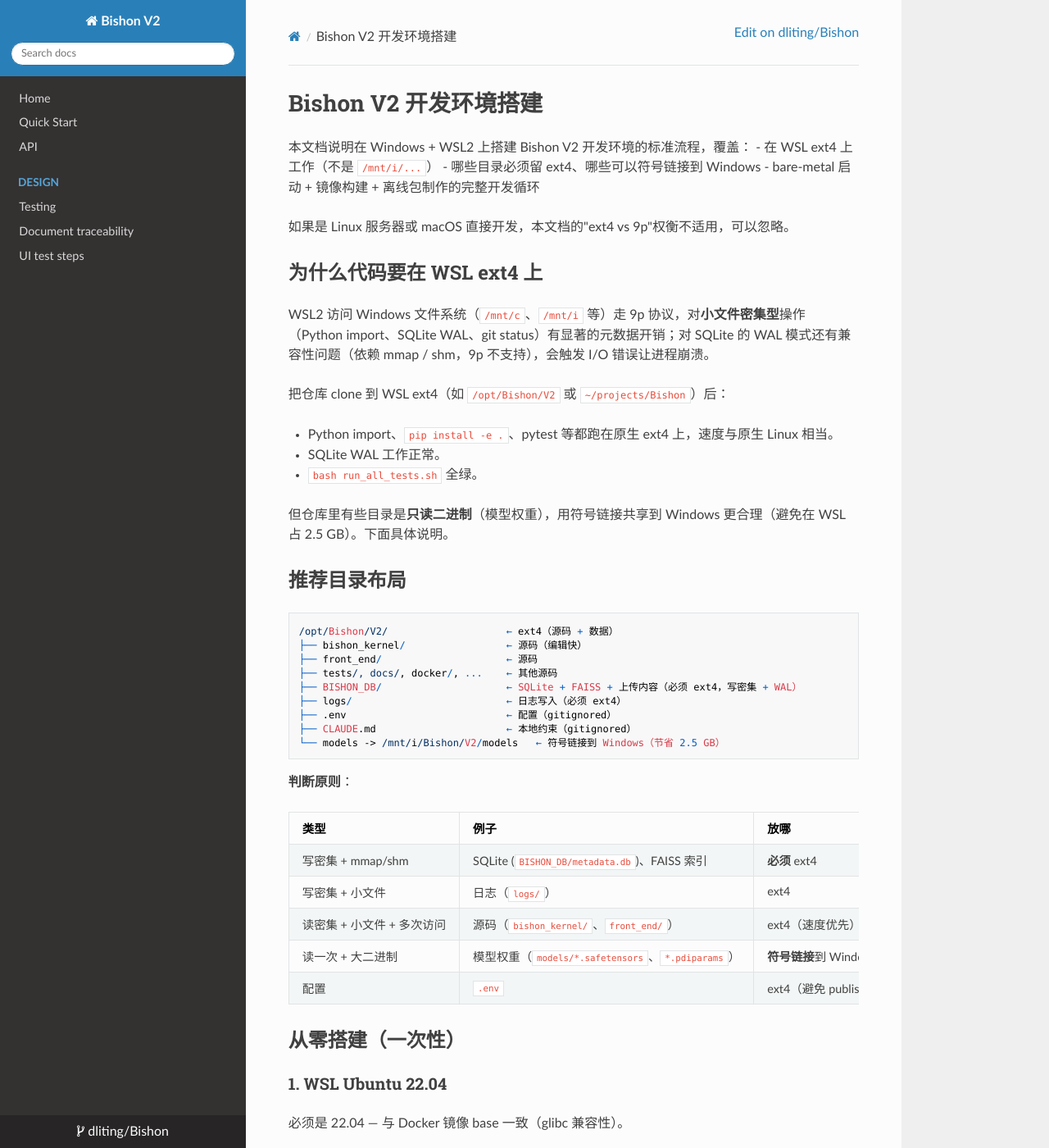
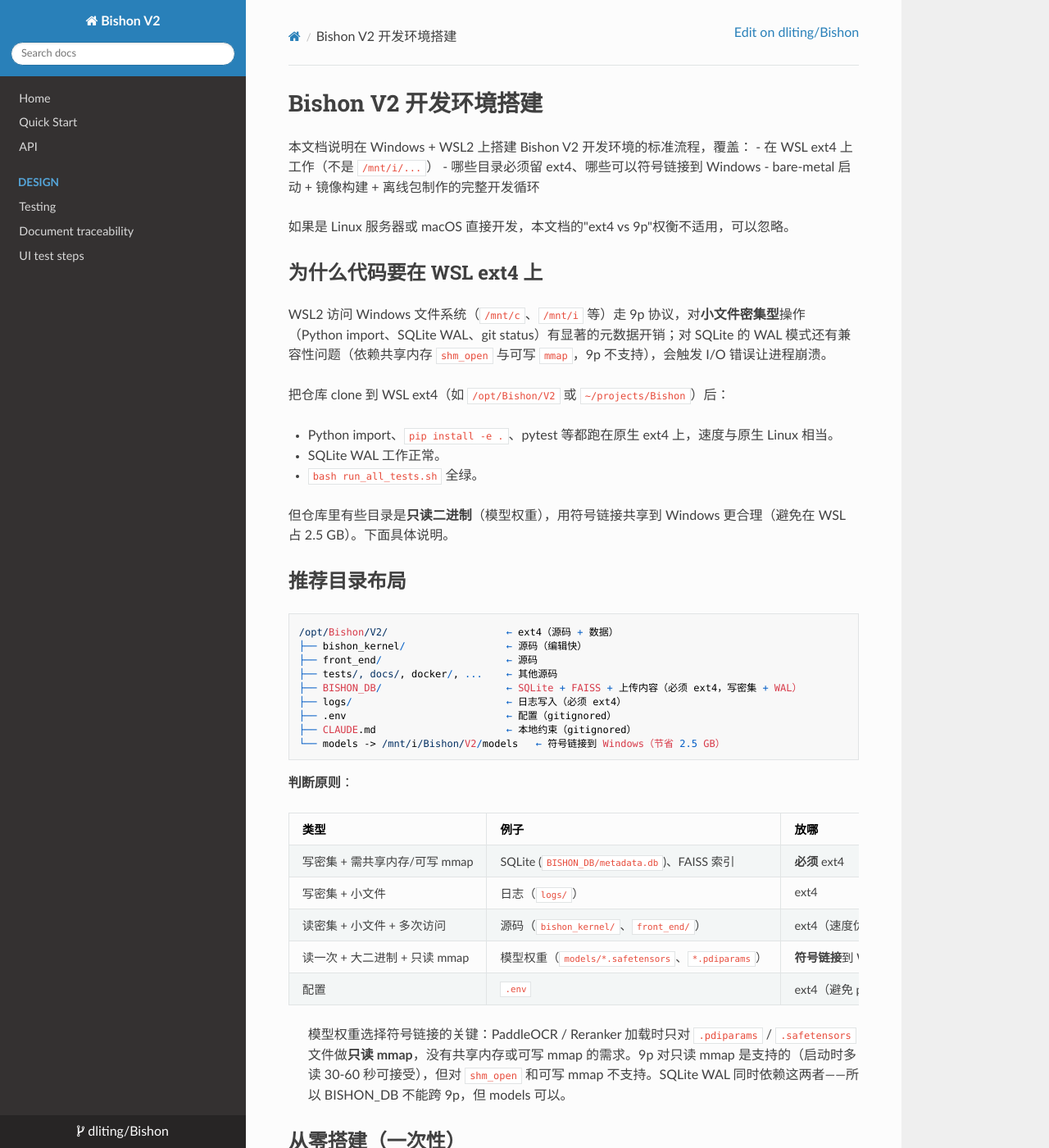
Before and after one commit to dliting/Bishon, an MkDocs documentation site: the page built from docs/dev-environment.md, in a window 1280 px wide and 1400 px high. Shown: the whole window at 82% size. Built offline with MkDocs 1.6.1, drawn with Linux system fonts in a browser that asks for light colours; nearby versions of some CDN libraries.

Commit message:
refactor: complete shared-helper migration + fix test discovery
Round-1 code review on 37a2f43 surfaced four Important items; all fixed:

- I1: rename tests/scripts/test_start_sh.sh → test_start_sh.bats so the new
  run_all_tests.sh glob (*.bats) rediscovers the 4 start.sh tests that were
  silently dropped during the previous commit.
- I2: migrate bishon-{build,install,publish,start,stop,uninstall}.sh and
  make-release.sh / validate-manifest.sh to use shared bishon_log/die via
  `source lib/common.sh` + `BISHON_LOG_TAG=<tag>`. Each script keeps local
  `log()`/`die()` one-line aliases so existing call sites work unchanged.
  Single source of truth for log formatting; uniform tag handling.
- I3: bishon_validate_host_dir_fs now calls bishon_warn (new helper) which
  respects BISHON_LOG_TAG — error messages keep the [install]/[release]/...
  prefix so operators can grep deploy logs. New bats test verifies this.
- S1: bishon_validate_host_dir_fs prints the fs_type to stdout on success,
  so bishon-install.sh no longer needs to re-run `df -T` for its success
  log line.
- S2: bishon_parse_manifest uses shell parameter expansion for whitespace
  trimming instead of `xargs`, which mishandles quoted paths.
- S5: docs/dev-environment.md softens the "no mmap" claim — PaddleOCR /
  Reranker DO use read-only mmap for .pdiparams/.safetensors; the
  distinction is "no shared memory / writable mmap" (the things 9p
  actually fails on), not "no mmap at all".

Skipped deliberately (defer or out of scope):
- I4: raw-line context in make-release.sh MANIFEST error — marginal value,
  accepted.
- S3: bats teardown hooks — clean up but not blocking.
- S4: validate-manifest path-traversal/duplicate checks — manifest is
  hand-curated.
- S6/S7/S8: doc/symlink/portability polish.

Tests: 20/20 bats pass (was 15 + 4 hidden by I1 bug).
validate-manifest.sh still reports 26 paths, 0 missing.

Co-Authored-By: Claude Opus 4.7 <noreply@anthropic.com>

```diff
--- a/docs/dev-environment.md
+++ b/docs/dev-environment.md
@@ -9,7 +9,7 @@
 
 ## 为什么代码要在 WSL ext4 上
 
-WSL2 访问 Windows 文件系统（`/mnt/c`、`/mnt/i` 等）走 9p 协议，对**小文件密集型**操作（Python import、SQLite WAL、git status）有显著的元数据开销；对 SQLite 的 WAL 模式还有兼容性问题（依赖 mmap / shm，9p 不支持），会触发 I/O 错误让进程崩溃。
+WSL2 访问 Windows 文件系统（`/mnt/c`、`/mnt/i` 等）走 9p 协议，对**小文件密集型**操作（Python import、SQLite WAL、git status）有显著的元数据开销；对 SQLite 的 WAL 模式还有兼容性问题（依赖共享内存 `shm_open` 与可写 `mmap`，9p 不支持），会触发 I/O 错误让进程崩溃。
 
 把仓库 clone 到 WSL ext4（如 `/opt/Bishon/V2` 或 `~/projects/Bishon`）后：
 
@@ -37,11 +37,13 @@ WSL2 访问 Windows 文件系统（`/mnt/c`、`/mnt/i` 等）走 9p 协议，对
 
 | 类型 | 例子 | 放哪 |
 |---|---|---|
-| 写密集 + mmap/shm | SQLite (`BISHON_DB/metadata.db`)、FAISS 索引 | **必须** ext4 |
+| 写密集 + 需共享内存/可写 mmap | SQLite (`BISHON_DB/metadata.db`)、FAISS 索引 | **必须** ext4 |
 | 写密集 + 小文件 | 日志（`logs/`） | ext4 |
 | 读密集 + 小文件 + 多次访问 | 源码（`bishon_kernel/`、`front_end/`） | ext4（速度优先） |
-| 读一次 + 大二进制 | 模型权重（`models/*.safetensors`、`*.pdiparams`） | **符号链接**到 Windows（空间优先） |
+| 读一次 + 大二进制 + 只读 mmap | 模型权重（`models/*.safetensors`、`*.pdiparams`） | **符号链接**到 Windows（空间优先） |
 | 配置 | `.env` | ext4（避免 publish 覆盖；WSL 内编辑也快） |
+
+> 模型权重选择符号链接的关键：PaddleOCR / Reranker 加载时只对 `.pdiparams` / `.safetensors` 文件做**只读 mmap**，没有共享内存或可写 mmap 的需求。9p 对只读 mmap 是支持的（启动时多读 30-60 秒可接受），但对 `shm_open` 和可写 mmap 不支持。SQLite WAL 同时依赖这两者——所以 BISHON_DB 不能跨 9p，但 models 可以。
 
 ## 从零搭建（一次性）
 
```
Also changed, not shown: 12 other files.
